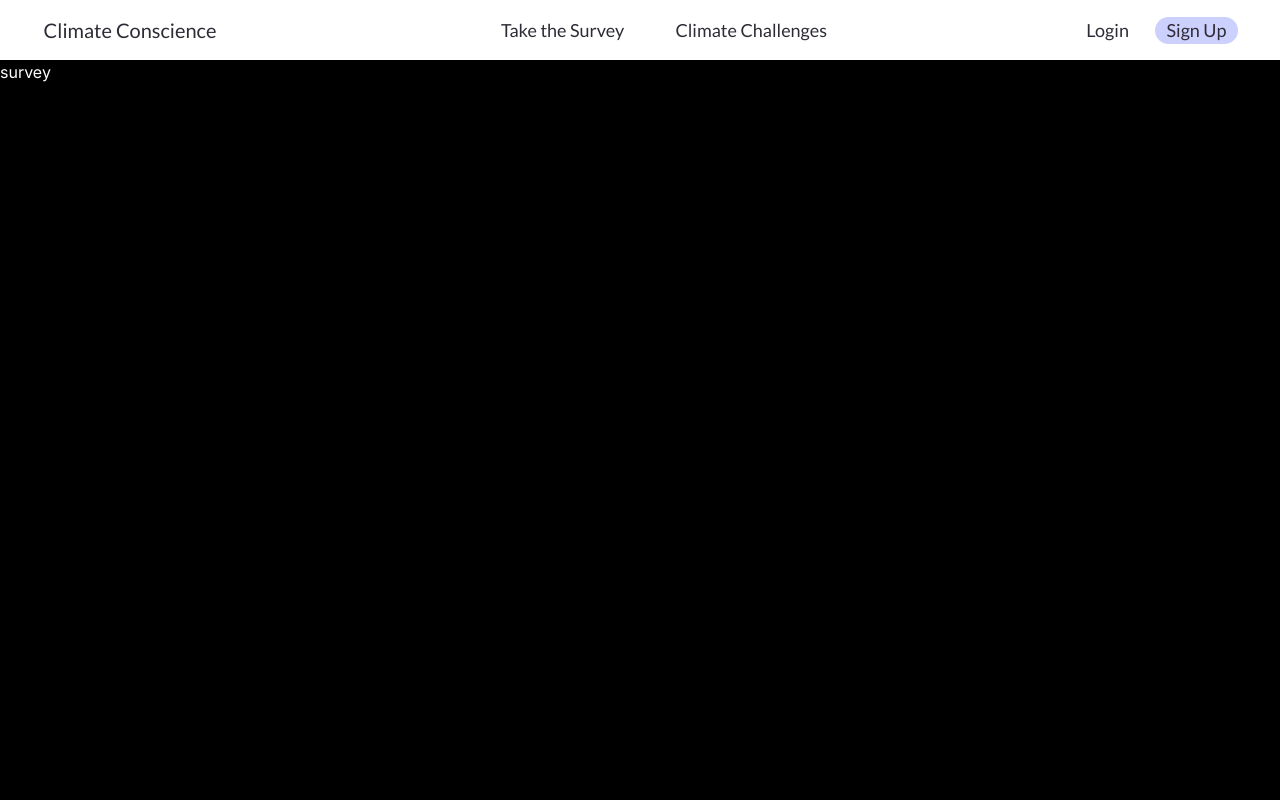
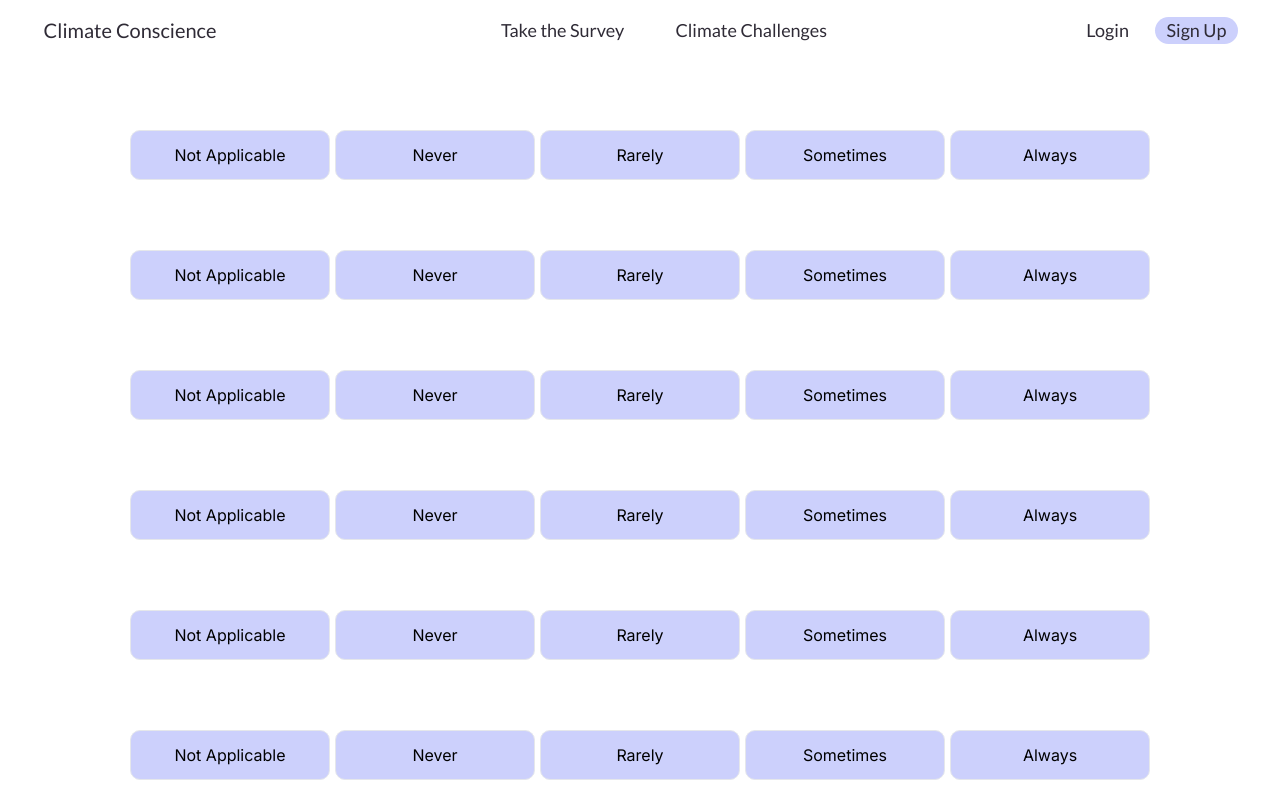
Before and after one commit to ljbarker/ClimateConscience, a Next.js app in the folder climate-conscience/: page /survey in a window 1280 px wide. Shown: the top 800 px of the page. Built offline with nearby package versions, Linux system fonts and the light colour scheme.

Commit message:
feat: creates a good enough survey

```diff
--- a/climate-conscience/src/app/survey/page.tsx
+++ b/climate-conscience/src/app/survey/page.tsx
@@ -1,11 +1,152 @@
+'use client';
 
+import { useState } from 'react';
+import { HStack, Box, Text, useRadio, useRadioGroup, Button } from '@chakra-ui/react';
 
-const survey = () => {
+// Define the survey questions and their labels
+const SurveyQuestions = {
+  numInHousehold: "How often do you consider the number of people in your household for energy-saving measures?",
+  primaryHeatSource: "How frequently do you think about the impact of your primary heat source on the environment?",
+  numVehicles: "How often do you reflect on the environmental impact of the number of vehicles you own?",
+  regularMaintainence: "How regularly do you perform maintenance on your vehicles?",
+  amountNaturalGas: "How often do you consider the amount of natural gas you use monthly?",
+  amountElectricity: "How often do you think about the amount of electricity you use monthly?",
+  usesGreenPower: "How often do you use green power in your home?",
+  percentageGreenPower: "How often do you evaluate the percentage of green power used in your home?",
+  amountOil: "How often do you consider the amount of oil you use monthly?",
+  amountPropane: "How often do you consider the amount of propane you use monthly?",
+  recyclesAluSteel: "How often do you recycle aluminum and steel?",
+  recyclesPlastic: "How often do you recycle plastic?",
+  recyclesGlass: "How often do you recycle glass?",
+  recyclesNewspaper: "How often do you recycle newspapers?",
+  recyclesMagazines: "How often do you recycle magazines?"
+};
+
+// Options for the radio buttons
+const options = ['Not Applicable', 'Never', 'Rarely', 'Sometimes', 'Always'];
+
+// RadioCard component
+const RadioCard = (props: any) => {
+  const { getInputProps, getRadioProps } = useRadio(props);
+  const input = getInputProps();
+  const checkbox = getRadioProps();
+
   return (
-    <div>
-      <p>survey</p>
-    </div>
+    <Box as='label'>
+      <input {...input} />
+      <Box
+        {...checkbox}
+        textAlign={"center"}
+        alignContent={"center"}
+        width={"200px"}
+        height={"50px"}
+        borderWidth='1px'
+        borderRadius='10'
+        boxShadow='md'
+        bg={"#CCD0FC"}
+        color='black'
+        _checked={{
+          bg: '#CCD0FC',
+          color: 'black',
+          borderColor: 'black',
+          borderWidth: '2px',
+        }}
+        _focus={{
+          boxShadow: 'outline',
+        }}
+        px={5}
+        py={3}
+      >
+        {props.children}
+      </Box>
+    </Box>
   );
 }
 
-export default survey;
+// SurveyQuestionGroup component
+const SurveyQuestionGroup = ({ questionKey, onChange }: {questionKey: any, onChange: any}) => {
+  const { getRootProps, getRadioProps } = useRadioGroup({
+    name: questionKey,
+    onChange: onChange,
+  });
+
+  const group = getRootProps();
+
+  return (
+    <HStack {...group}
+      spacing={5}
+      justifyContent={"center"}
+      alignContent={"center"}
+      textAlign={"center"}
+      wrap={"wrap"}
+    >
+      {options.map((value) => {
+        const radio = getRadioProps({ value });
+        return (
+          <RadioCard key={value} {...radio}>
+            {value}
+          </RadioCard>
+        );
+      })}
+    </HStack>
+  );
+}
+
+// Survey component
+const Survey = () => {
+  const [responses, setResponses] = useState({});
+
+  const handleChange = (questionKey: any, value: any) => {
+    setResponses({
+      ...responses,
+      [questionKey]: value,
+    });
+  };
+
+  const handleSubmit = () => {
+    console.log(responses); // You can replace this with your database submission logic
+  };
+
+  return (
+    <Box
+      justifyContent={"center"}
+      alignContent={"center"}
+      textAlign={"center"}
+      bg={'white'}
+      pt={"30px"}
+      pb={"30px"}
+    >
+      {Object.entries(SurveyQuestions).map(([key, question]) => (
+        <Box key={key} mb={"30px"}>
+          <Text fontSize={"20px"} mb={"10px"}>
+            {question}
+          </Text>
+          <SurveyQuestionGroup
+            questionKey={key}
+            onChange={(value: any) => handleChange(key, value)}
+          />
+        </Box>
+      ))}
+      <Button
+        onClick={handleSubmit}
+        fontFamily={"Lato-bold"}
+        fontSize={"18"}
+        bg={"#CCD0FC"}
+        borderRadius={100}
+        _hover={{
+          color: "#2F2B36",
+          bg: "#DCDEF7",
+          textDecoration: "none",
+        }}
+        color={"#2F2B36"}
+        padding={"24px"}
+        maxW={"300px"}
+        height={"40px"}
+      >
+        Submit
+      </Button>
+    </Box>
+  );
+}
+
+export default Survey;
```
